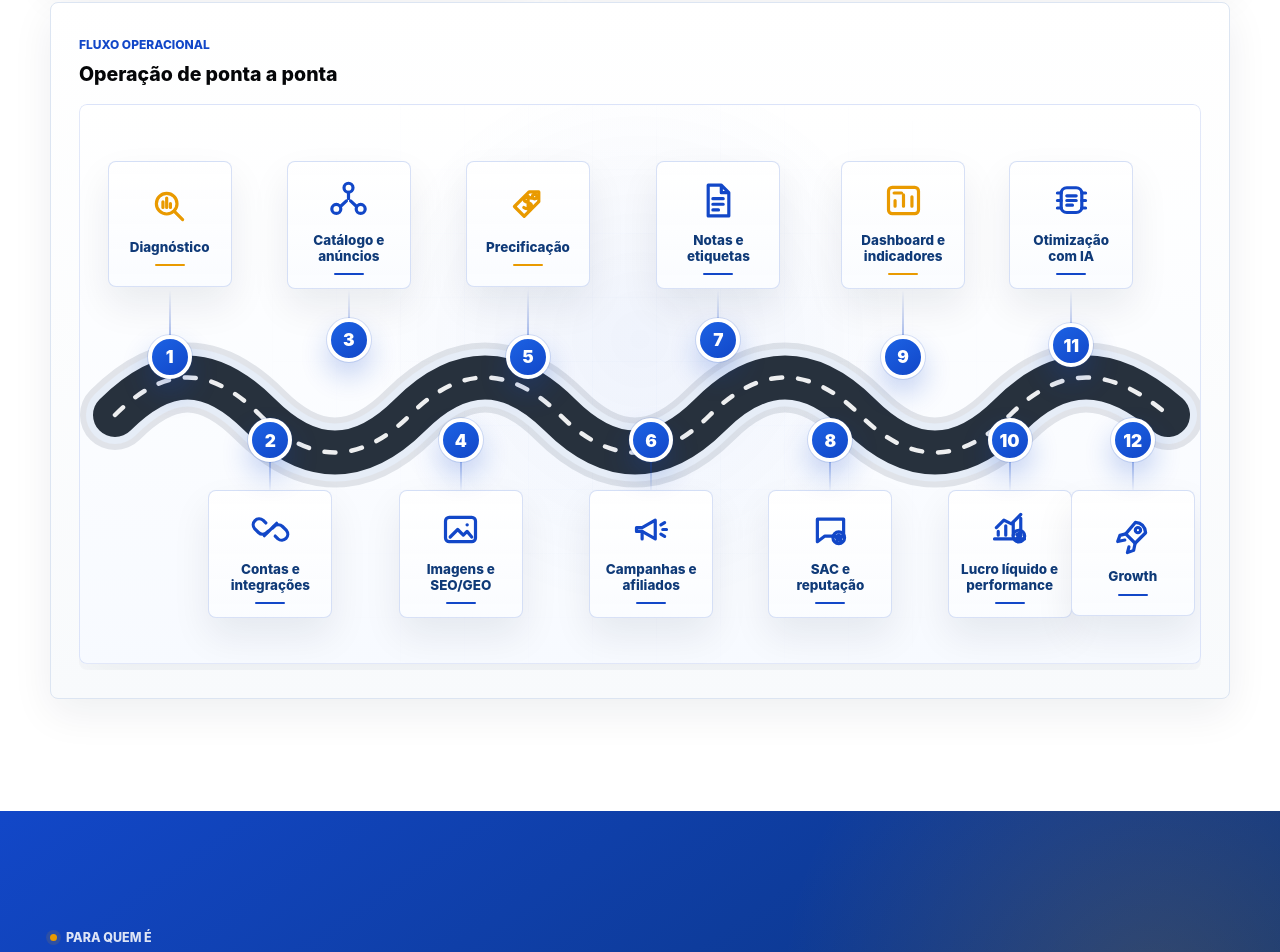
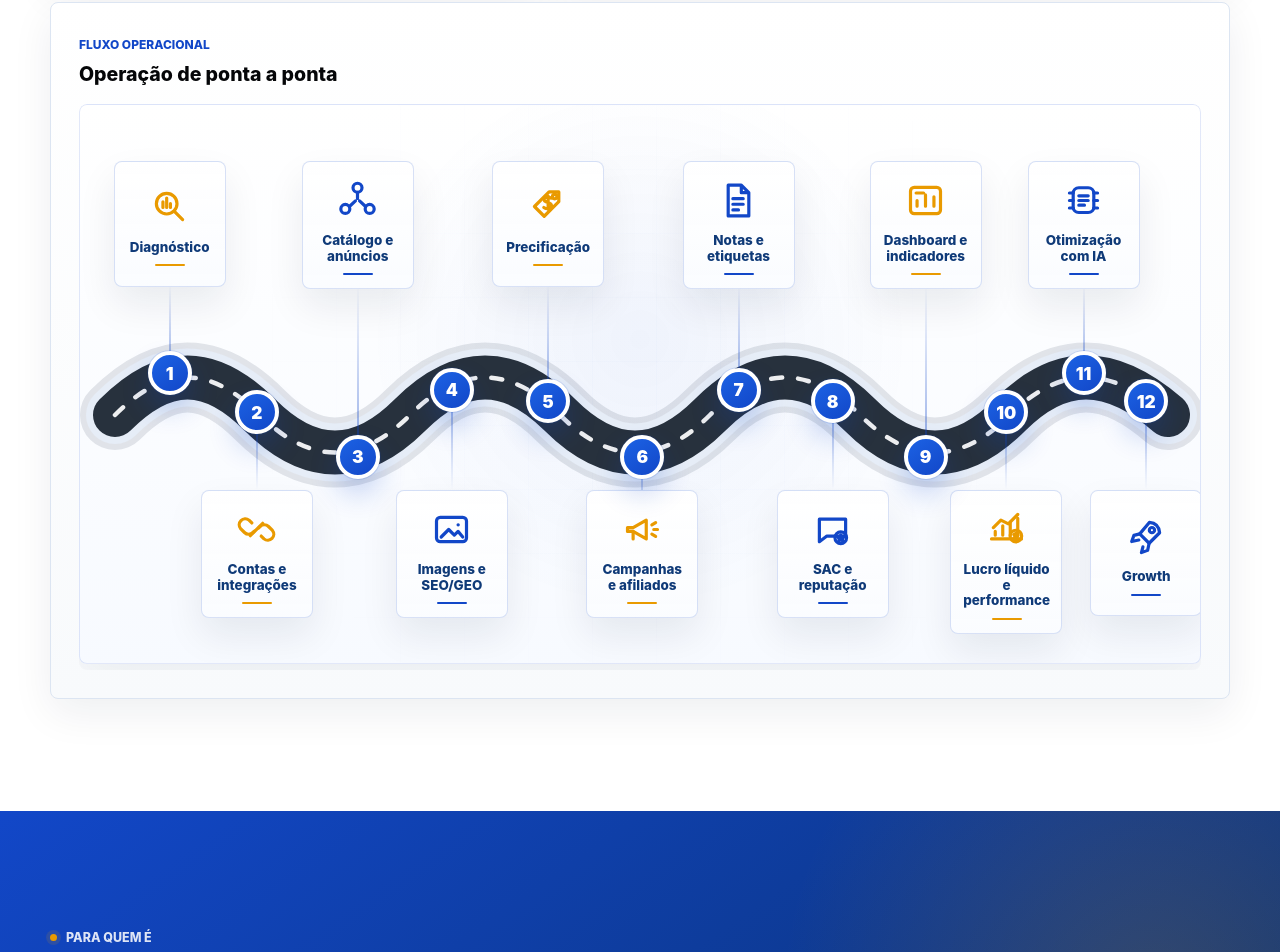
Before and after one commit to RafaelMalufMRT/site_mrt, a Next.js app: page / in a window 1280 px wide. Shown: the part 2562-3514 px from the top of the page. Built offline with nearby package versions, Linux system fonts and the light colour scheme.

Commit message:
Refine solution diagram spacing and stem sizing

```diff
--- a/src/app/globals.css
+++ b/src/app/globals.css
@@ -2153,7 +2153,8 @@ h3 {
   left: var(--x);
   z-index: 3;
   display: grid;
-  width: 124px;
+  box-sizing: border-box;
+  width: 112px;
   min-height: 126px;
   justify-items: center;
   align-content: center;
@@ -2183,12 +2184,20 @@ h3 {
   background: var(--mrt-blue);
 }
 
-.operation-vector-card:nth-of-type(4n + 1) .operation-vector-icon {
+.operation-vector-card.is-orange .operation-vector-icon {
   color: var(--mrt-orange);
 }
 
-.operation-vector-card:nth-of-type(4n + 1) > span {
+.operation-vector-card.is-orange > span {
   background: var(--mrt-orange);
+}
+
+.operation-vector-card.is-blue .operation-vector-icon {
+  color: var(--mrt-blue);
+}
+
+.operation-vector-card.is-blue > span {
+  background: var(--mrt-blue);
 }
 
 .operation-vector-icon {
@@ -2210,14 +2219,13 @@ h3 {
   left: var(--x);
   z-index: 2;
   width: 2px;
-  height: 58px;
+  height: var(--stem-height, 58px);
   border-radius: 999px;
   background: linear-gradient(180deg, rgba(18, 71, 200, 0), rgba(18, 71, 200, 0.44));
   transform: translateX(-50%);
 }
 
 .operation-vector-stem.is-bottom {
-  height: 42px;
   background: linear-gradient(180deg, rgba(18, 71, 200, 0.44), rgba(18, 71, 200, 0));
 }
 
--- a/src/components/HomePage.tsx
+++ b/src/components/HomePage.tsx
@@ -456,18 +456,18 @@ function MetricsBand() {
 
 function SolutionDiagram() {
   const roadmapLayout = [
-    { x: 8, y: 10, numberX: 8, numberY: 45, side: "top" },
-    { x: 17, y: 69, numberX: 17, numberY: 60, side: "bottom" },
-    { x: 24, y: 10, numberX: 24, numberY: 42, side: "top" },
-    { x: 34, y: 69, numberX: 34, numberY: 60, side: "bottom" },
-    { x: 40, y: 10, numberX: 40, numberY: 45, side: "top" },
-    { x: 51, y: 69, numberX: 51, numberY: 60, side: "bottom" },
-    { x: 57, y: 10, numberX: 57, numberY: 42, side: "top" },
-    { x: 67, y: 69, numberX: 67, numberY: 60, side: "bottom" },
-    { x: 73.5, y: 10, numberX: 73.5, numberY: 45, side: "top" },
-    { x: 83, y: 69, numberX: 83, numberY: 60, side: "bottom" },
-    { x: 88.5, y: 10, numberX: 88.5, numberY: 43, side: "top" },
-    { x: 94, y: 69, numberX: 94, numberY: 60, side: "bottom" },
+    { x: 8, y: 10, numberX: 8, numberY: 48, side: "top" },
+    { x: 15.8, y: 69, numberX: 15.8, numberY: 55, side: "bottom" },
+    { x: 24.8, y: 10, numberX: 24.8, numberY: 63, side: "top" },
+    { x: 33.2, y: 69, numberX: 33.2, numberY: 51, side: "bottom" },
+    { x: 41.8, y: 10, numberX: 41.8, numberY: 53, side: "top" },
+    { x: 50.2, y: 69, numberX: 50.2, numberY: 63, side: "bottom" },
+    { x: 58.8, y: 10, numberX: 58.8, numberY: 51, side: "top" },
+    { x: 67.2, y: 69, numberX: 67.2, numberY: 53, side: "bottom" },
+    { x: 75.5, y: 10, numberX: 75.5, numberY: 63, side: "top" },
+    { x: 82.7, y: 69, numberX: 82.7, numberY: 55, side: "bottom" },
+    { x: 89.6, y: 10, numberX: 89.6, numberY: 48, side: "top" },
+    { x: 95.2, y: 69, numberX: 95.2, numberY: 53, side: "bottom" },
   ];
 
   return (
@@ -535,7 +535,9 @@ function SolutionDiagram() {
               const position = roadmapLayout[index];
               return (
                 <div
-                  className={`operation-vector-card is-${position.side}`}
+                  className={`operation-vector-card is-${position.side} ${
+                    index % 4 < 2 ? "is-orange" : "is-blue"
+                  }`}
                   key={step}
                   style={
                     {
@@ -578,7 +580,14 @@ function SolutionDiagram() {
                 style={
                   {
                     "--x": `${position.x}%`,
-                    "--y": `${position.side === "top" ? 33 : 62}%`,
+                    "--y":
+                      position.side === "top"
+                        ? "32%"
+                        : `${position.numberY}%`,
+                    "--stem-height":
+                      position.side === "top"
+                        ? `${Math.max(position.numberY - 32, 10)}%`
+                        : `${Math.max(position.y - position.numberY, 10)}%`,
                   } as CSSProperties
                 }
                 aria-hidden="true"
```
